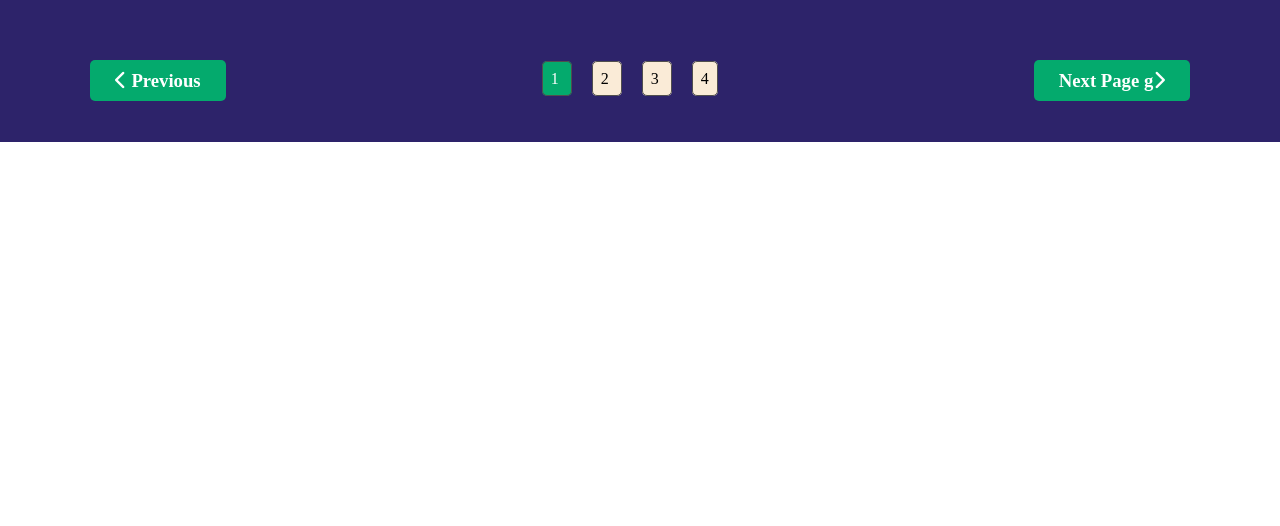
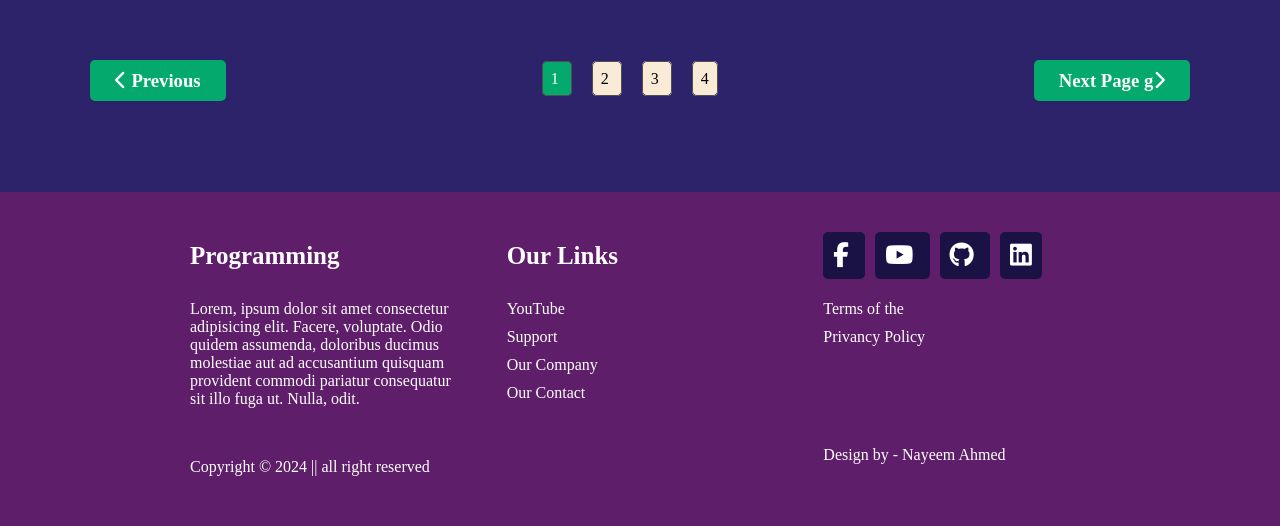
Before and after one commit to nayem-ahmed1/multiple-page-website, a plain HTML site: page index.html in a window 1280 px wide. Shown: the part 1869-2395 px from the top of the page. Before the commit the page ends 2011 px from the top, so only its background shows below. Drawn offline with Linux system fonts and the light colour scheme.

Commit message:
commit footer section

```diff
--- a/index.html
+++ b/index.html
@@ -195,6 +195,40 @@
         </div>
     </main>
 
+    <footer>
+        <div id="footer-container">
+
+            <div class="footer-firstItem">
+                <h3> Programming </h3>
+                <p>Lorem, ipsum dolor sit amet consectetur adipisicing elit. Facere, voluptate. Odio quidem assumenda, doloribus ducimus molestiae aut ad accusantium quisquam provident commodi pariatur consequatur sit illo fuga ut. Nulla, odit.</p>
+                <p> Copyright &copy; 2024 || all right reserved </p>
+            </div>
+
+            <div class="footer-secondItem">
+                <h3> Our Links </h3>
+                <p> <a href="#"> YouTube </a> </p>
+                <p> <a href="#"> Support </a> </p>
+                <p> <a href="#"> Our Company </a> </p>
+                <p> <a href="#"> Our Contact </a> </p>
+            </div>
+
+            <div class="footer-thirdtItem">
+                <div>
+                    <a href="#"> <i class="fab fa-facebook-f"></i> </a>
+                    <a href="#"> <i class="fab fa-youtube"></i> </a>
+                    <a href="#"> <i class="fab fa-github"></i> </a>
+                    <a href="#"> <i class="fab fa-linkedin"></i> </a>
+                </div>
+                <p> Terms of the </p>
+                <p> Privancy Policy </p>
+                <p> Design by - Nayeem Ahmed </p>
+            </div>
+
+        </div>
+
+
+    </footer>
+
 
 
 </body>
--- a/style.css
+++ b/style.css
@@ -74,6 +74,7 @@ header{
 main{
     background-color: #2D236A;
     padding-top: 20px;
+    padding-bottom: 50px;
 }
 #main-section{
     width: 1100px;
@@ -162,3 +163,58 @@ main{
     background-color: #04AA6D;
     color: white;
 }
+
+/* footer section code start here */
+
+footer{
+    background-color: #5F1E69;
+    color: white;
+}
+
+#footer-container{
+    width: 900px;
+    margin: auto;
+    display: grid;
+    grid-template-columns: repeat(3, 1fr);
+    justify-content: space-between;
+    grid-gap: 50px;
+}
+.footer-firstItem h3{
+    font-size: 25px;
+    padding: 30px 0px;
+    margin-top: 20px;
+}
+.footer-firstItem:first-child p{
+    margin-bottom: 50px;
+}
+.footer-secondItem h3{
+    font-size: 25px;
+    padding: 30px 0px;
+    margin-top: 20px;
+}
+.footer-secondItem a{
+    text-decoration: none;
+    color: white;
+}
+.footer-secondItem p{
+    margin-bottom: 10px;
+}
+.footer-thirdtItem div{
+    font-size: 25px;
+    padding: 30px 0px;
+    margin-top: 20px;
+}
+.footer-thirdtItem div a{
+    text-decoration: none;
+    color: white;
+    margin-right: 10px;
+    background-color: #1A1244;
+    padding: 10px;
+    border-radius: 5px;
+}
+.footer-thirdtItem p{
+    margin-bottom: 10px;
+}
+.footer-thirdtItem p:nth-child(3){
+    margin-bottom: 100px;
+}
```
